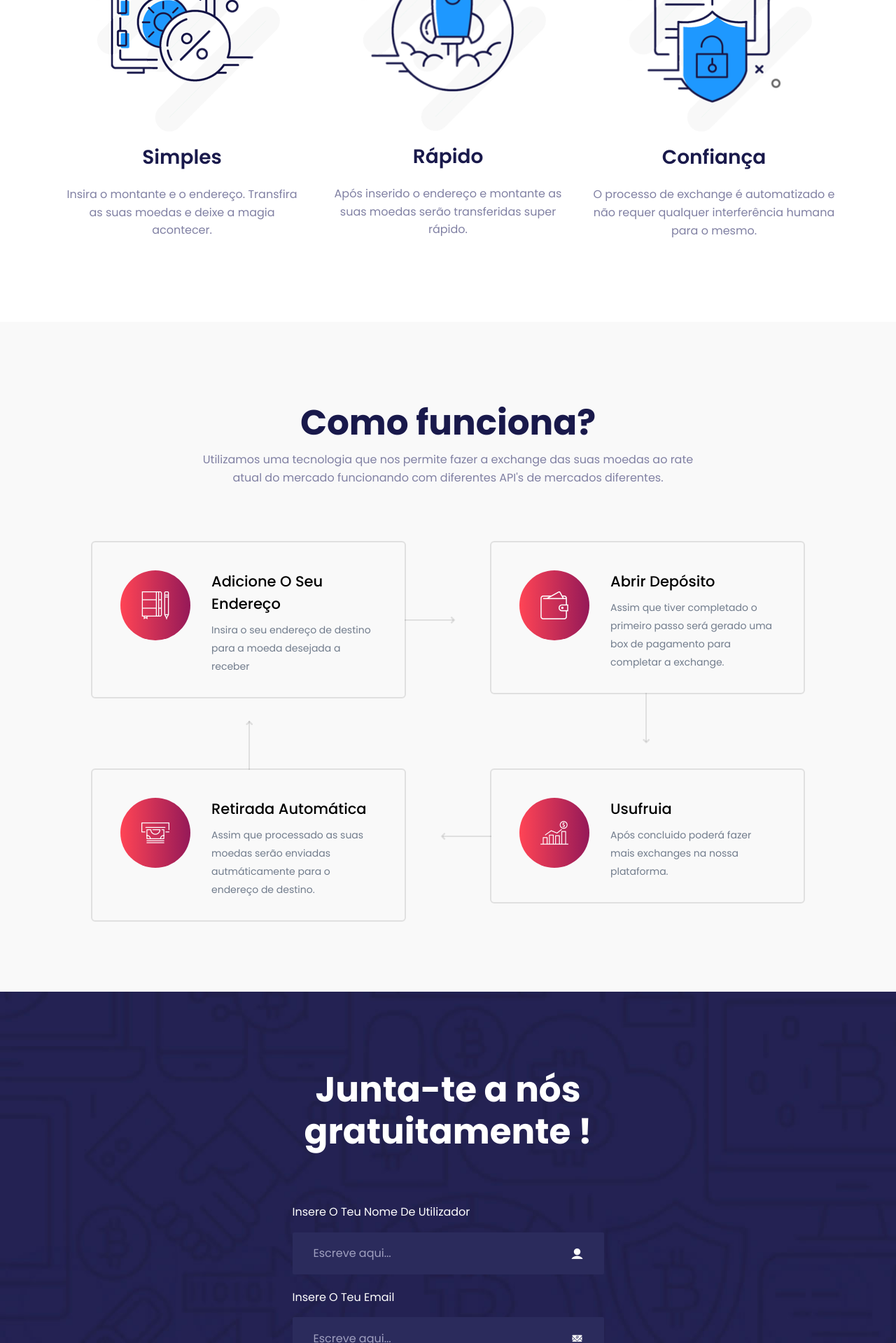
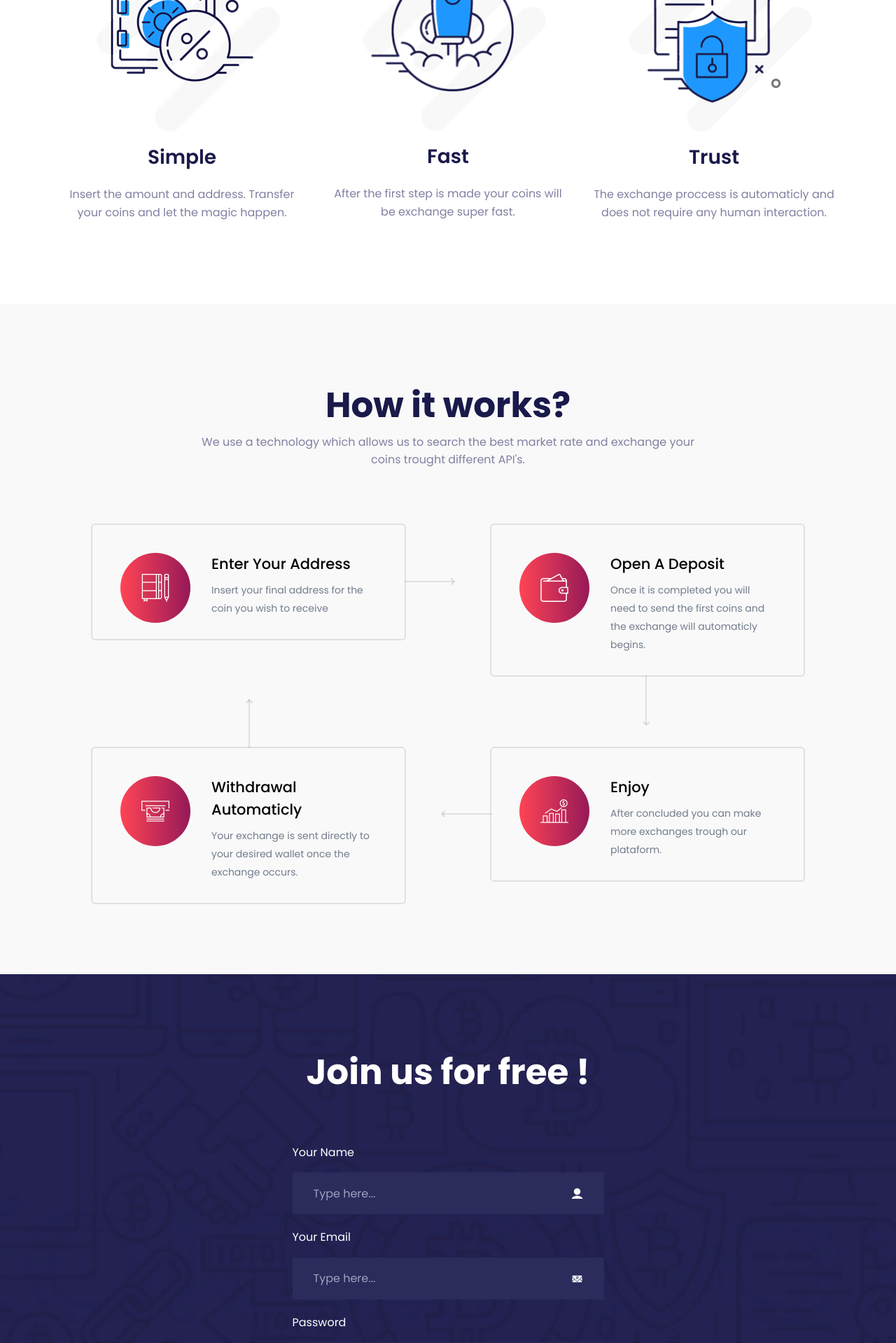
Before and after one commit to GMX9/Crypto-Exchange-PHP, a PHP site: page /phpmailer/ in a window 1280 px wide. Shown: the part 1120-3039 px from the top of the page at 70% size. Run offline with PHP 8.4, Linux system fonts and the light colour scheme; some libraries are stand-ins or nearby versions.

Commit message:
Updated Homepage index to EN
Updated Homepage index to EN

```diff
--- a/modules/index/view/index.tpl.php
+++ b/modules/index/view/index.tpl.php
@@ -1,13 +1,12 @@
-
         <div class="banner">
             <div class="container">
                 <div class="row" style="margin-top:-65px;">
                     <div class="col-xl-7">
                         <div class="banner-content">
-                            <h1>Troque
-                            Criptomoedas<br/>
-                            <span>Aos melhores rates</span></h1>
-                            <p>Transfira de uma carteira para outra. Tão simples assim.</p>
+                            <h1>Exchange
+                            Cryptocurrency<br/>
+                            <span>At best rates</span></h1>
+                            <p>Transfer from a wallet to another. That simple.</p>
                             <form method="POST" action="">
 
                             <div class="exchange-button">
@@ -41,9 +40,10 @@
                         </div>
 
                         <div class="exchange-now">
-                            <button name="exchange" class="exchange-now-button">Trocar Agora</button>
+                            <button name="submitx" class="exchange-now-button">Exchange</button>
                         </div>
                       </form>
+
 <?php
 if(isset($_POST['exchange'])){
 
@@ -97,7 +97,7 @@ if(isset($_POST['exchange'])){
                 <div class="row justify-content-center">
                     <div class="col-xl-8 col-lg-8">
                         <div class="area-title">
-                            <h2>Os nossos serviços</h2>
+                            <h2>Our services</h2>
                         </div>
                     </div>
                 </div>
@@ -111,8 +111,8 @@ if(isset($_POST['exchange'])){
                                 <img src="../templates/exchange/assets/img/icon-9.png" alt="">
                             </div>
                             <div class="part-text">
-                                <h3>Simples</h3>
-                                <p>Insira o montante e o endereço. Transfira as suas moedas e deixe a magia acontecer.</p>
+                                <h3>Simple</h3>
+                                <p>Insert the amount and address. Transfer your coins and let the magic happen.</p>
                             </div>
                         </div>
                     </div>
@@ -124,8 +124,8 @@ if(isset($_POST['exchange'])){
                                 <img src="../templates/exchange/assets/img/icon-10.png" alt="">
                             </div>
                             <div class="part-text">
-                                <h3>Rápido</h3>
-                                <p>Após inserido o endereço e montante as suas moedas serão transferidas super rápido.</p>
+                                <h3>Fast</h3>
+                                <p>After the first step is made your coins will be exchange super fast.</p>
                             </div>
                         </div>
                     </div>
@@ -137,8 +137,8 @@ if(isset($_POST['exchange'])){
                                 <img src="../templates/exchange/assets/img/icon-11.png" alt="">
                             </div>
                             <div class="part-text">
-                                <h3>Confiança</h3>
-                                <p>O processo de exchange é automatizado e não requer qualquer interferência humana para o mesmo.</p>
+                                <h3>Trust</h3>
+                                <p>The exchange proccess is automaticly and does not require any human interaction.</p>
                             </div>
                         </div>
                     </div>
@@ -152,8 +152,8 @@ if(isset($_POST['exchange'])){
                 <div class="row justify-content-center">
                     <div class="col-xl-8 col-lg-8">
                         <div class="area-title">
-                            <h2>Como funciona?</h2>
-                            <p>Utilizamos uma tecnologia que nos permite fazer a exchange das suas moedas ao rate atual do mercado funcionando com diferentes API's de mercados diferentes.</p>
+                            <h2>How it works?</h2>
+                            <p>We use a technology which allows us to search the best market rate and exchange your coins trought different API's.</p>
                         </div>
                     </div>
                 </div>
@@ -165,8 +165,8 @@ if(isset($_POST['exchange'])){
                                 <i class="flaticon-notebook"></i>
                             </div>
                             <div class="content">
-                                <h4>Adicione o seu endereço</h4>
-                                <p>Insira o seu endereço de destino para a moeda desejada a receber</p>
+                                <h4>Enter your address</h4>
+                                <p>Insert your final address for the coin you wish to receive</p>
                             </div>
                         </div>
                     </div>
@@ -176,8 +176,8 @@ if(isset($_POST['exchange'])){
                                 <i class="flaticon-wallet"></i>
                             </div>
                             <div class="content">
-                                <h4>Abrir depósito</h4>
-                                <p>Assim que tiver completado o primeiro passo será gerado uma box de pagamento para completar a exchange.</p>
+                                <h4>Open a deposit</h4>
+                                <p>Once it is completed you will need to send the first coins and the exchange will automaticly begins.</p>
                             </div>
                         </div>
                     </div>
@@ -187,8 +187,8 @@ if(isset($_POST['exchange'])){
                                 <i class="flaticon-withdrawing-money-from-atm"></i>
                             </div>
                             <div class="content">
-                                <h4>Retirada Automática</h4>
-                                <p>Assim que processado as suas moedas serão enviadas autmáticamente para o endereço de destino.</p>
+                                <h4>Withdrawal Automaticly</h4>
+                                <p>Your exchange is sent directly to your desired wallet once the exchange occurs.</p>
                             </div>
                         </div>
                     </div>
@@ -198,8 +198,8 @@ if(isset($_POST['exchange'])){
                                 <i class="flaticon-bars"></i>
                             </div>
                             <div class="content">
-                                <h4>Usufruia</h4>
-                                <p>Após concluido poderá fazer mais exchanges na nossa plataforma.</p>
+                                <h4>Enjoy</h4>
+                                <p>After concluded you can make more exchanges trough our plataform.</p>
                             </div>
                         </div>
                     </div>
@@ -213,7 +213,7 @@ if(isset($_POST['exchange'])){
                 <div class="row justify-content-center">
                     <div class="col-xl-8 col-lg-8">
                         <div class="area-title">
-                            <h2>Junta-te a nós gratuitamente !</h2>
+                            <h2>Join us for free !</h2>
                         </div>
                     </div>
                 </div>
@@ -225,21 +225,21 @@ if(isset($_POST['exchange'])){
                        <div class="form">
                             <form method="POST" class="signup-form">
                                 <div class="name-area">
-                                    <p>Insere o teu nome de utilizador</p>
-                                    <input type="text" name="username" placeholder="Escreve aqui..." required="">
+                                    <p>Your name</p>
+                                    <input type="text" name="username" placeholder="Type here..." required="">
                                     <i class="icofont-ui-user"></i>
                                 </div>
                                 <div class="mail-area">
-                                    <p>Insere o teu email</p>
-                                    <input type="email" name="email" placeholder="Escreve aqui..." required="">
+                                    <p>Your email</p>
+                                    <input type="email" name="email" placeholder="Type here..." required="">
                                     <i class="icofont-email"></i>
                                 </div>
                                 <div class="mail-area">
-                                    <p>Insere a tua password</p>
-                                    <input type="password" name="password" placeholder="Escreve aqui..." required="">
+                                    <p>Password</p>
+                                    <input type="password" name="password" placeholder="Type here..." required="">
                                     <i class="icofont-email"></i>
                                 </div>
-                                <button name="submit" class="submit-button">entrar</button>
+                                <button name="submit" class="submit-button">join now</button>
                             </form>
                             <?php
                                     if(isset($_POST['submit'])){
@@ -263,7 +263,7 @@ if(isset($_POST['exchange'])){
                 <div class="row justify-content-center">
                     <div class="col-xl-8 col-lg-8">
                         <div class="area-title">
-                            <h2 class="plus-margin">Ultimas trocas</h2>
+                            <h2 class="plus-margin">Last Exchanges</h2>
                         </div>
                     </div>
                 </div>
@@ -286,18 +286,18 @@ if(isset($_POST['exchange'])){
                                 <table class="table table-striped">
                                     <thead>
                                         <tr>
-                                           <th scope="col">Data</th>
-                                           <th scope="col">Moeda</th>
-                                           <th scope="col">Endereço</th>
-                                           <th scope="col">Montante</th>
-                                           <th scope="col">Hora</th>
-                                           <th scope="col">Pagamento</th>
+                                           <th scope="col">Date</th>
+                                           <th scope="col">Coin</th>
+                                           <th scope="col">Hash</th>
+                                           <th scope="col">Amount</th>
+                                           <th scope="col">Hour</th>
+                                           <th scope="col">Payment</th>
                                            <th scope="col">Conf.</th>
                                         </tr>
                                     </thead>
                                     <tbody>
                                         <tr>
-                                           <th scope="row"><i class="fas fa-calendar-alt"></i> 4 de Outubro 2018</th>
+                                           <th scope="row"><i class="fas fa-calendar-alt"></i> 4 de October 2018</th>
                                            <td><i class="fab fa-bitcoin"></i> Bitcoin</td>
                                            <td>1Puh8q2SM3N92FwTHXNZq4LwkRpPQ61jy</td>
                                            <td><i class="far fa-clock"></i> 0.84634 <span>BTC</span></td>
```
Also changed, not shown: 1 other file.
